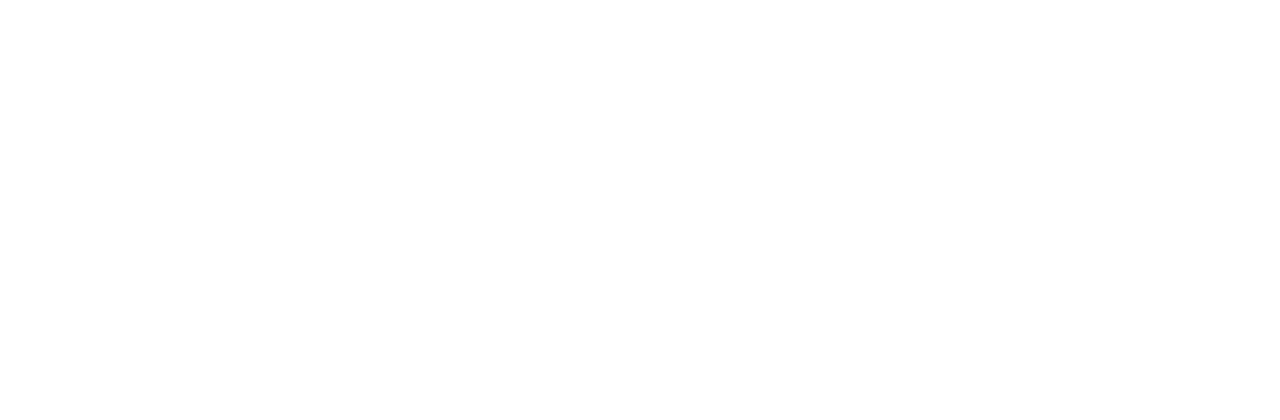
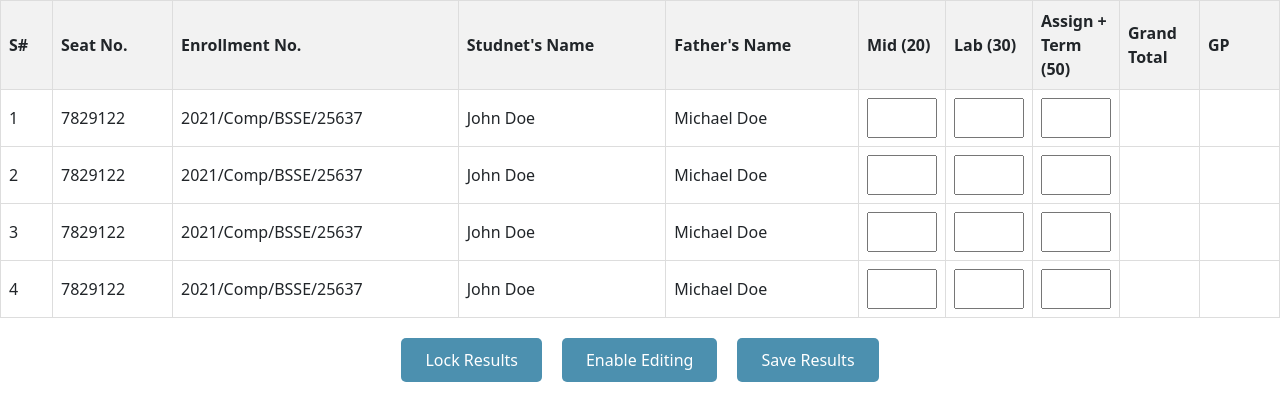
Before and after one commit to Kainat-Iqbal/fyp-website, a React (Create React App) app: page /student in a window 1280 px wide. Before the commit this address had no page. Shown: the top 420 px of the page. Built offline with nearby package versions, Linux system fonts and the light colour scheme.

Commit message:
Working on Result Creation Page

```diff
--- a/src/App.js
+++ b/src/App.js
@@ -7,6 +7,8 @@ import { BrowserRouter, Routes, Route } from 'react-router-dom';
 import SideBar from './Components/TeacherPanel/Sidebar';
 import Dashboard from './Components/TeacherPanel/Dashboard';
 import Courses from './Components/TeacherPanel/Courses';
+import CreateResult from './Components/TeacherPanel/CreateResult';
+import StudentTable from './Components/Utilities/StudentTable';
 
 
 function App() {
@@ -19,6 +21,9 @@ function App() {
           <Route path='/bar' element={<SideBar />} />
           <Route path='/courses' element={<Courses />} />
           <Route path='/teacher' element={<Dashboard />} />
+          <Route path='/student' element={<StudentTable />} />
+          <Route path='/createResult' element={<CreateResult />}
+          />
         </Routes>
       </BrowserRouter>
     </>
--- /dev/null
+++ b/src/Components/TeacherPanel/CreateResult/createResult.css
@@ -0,0 +1,30 @@
+
+#mainCR{
+    height: 100vh;
+    width: 100vw;
+    /* background-color: blue; */
+}
+
+#sidebarCR{
+    height: 9%;
+}
+#topCR{
+    height: 40%;
+    margin-left: 18vw;
+    /* background-color: yellow */;
+}
+#tophead{
+    height: 25%;
+    display: flex;
+    justify-content: center;
+   /*  background-color: bisque; */
+}
+#resultinfo{
+    height: 75%;
+    /* background-color: green; */
+}
+#bottomCR{
+    height: 51%;
+    margin-left: 18vw;
+   /*  background-color: red; */
+}
--- /dev/null
+++ b/src/Components/TeacherPanel/CreateResult/index.jsx
@@ -0,0 +1,31 @@
+import React from "react";
+import SideBar from "../Sidebar";
+import './createResult.css';
+import StudentTable from "../../Utilities/StudentTable";
+
+function CreateResult() {
+    return (
+        <>
+            <div id="mainCR">
+                <div id="sidebarCR">
+                    <SideBar />
+                </div>
+                <div id="topCR">
+                    <div id="tophead">
+                        <h1>Result Creation</h1>
+                    </div>
+
+                    <div id="resultinfo">
+
+                    </div>
+                </div>
+                <div id="bottomCR">
+                    <div id="resultTable">
+                        <StudentTable />
+                    </div>
+                </div>
+            </div>
+        </>
+    );
+}
+export default CreateResult;
--- a/src/Components/TeacherPanel/Sidebar/index.jsx
+++ b/src/Components/TeacherPanel/Sidebar/index.jsx
@@ -122,11 +122,11 @@ function SideBar() {
 
           <MenuItem icon={<School />}
             onClick={() => {
-            nav("/courses");
-          }}
+              nav("/courses");
+            }}
           >
             View Courses</MenuItem>
-            <MenuItem icon={<Grading />}>View Results</MenuItem>
+          <MenuItem icon={<Grading />}>View Results</MenuItem>
           <MenuItem icon={<Insights />}>View Insights</MenuItem>
 
           <MenuItem icon={<Notifications />}>Notifications</MenuItem>
--- a/src/Components/Utilities/CourseCard/index.jsx
+++ b/src/Components/Utilities/CourseCard/index.jsx
@@ -5,8 +5,11 @@ import CardContent from '@mui/material/CardContent';
 import CardMedia from '@mui/material/CardMedia';
 import Button from '@mui/material/Button';
 import Typography from '@mui/material/Typography';
-function CourseCard({image,name}){
-    return(
+import { useNavigate, Link } from "react-router-dom";
+
+function CourseCard({ image, name }) {
+    const nav = useNavigate();
+    return (
         <>
             <Card sx={{ width: 300 }} >
                 <CardMedia
@@ -19,12 +22,12 @@ function CourseCard({image,name}){
                     </Typography>
                 </CardContent>
                 <CardActions>
-                    <Button size="small">Create Result</Button>
+                    <Button size="small" onClick={()=>{nav("/createResult")}}>Create Result</Button>
                     <Button size="small">View Result</Button>
                 </CardActions>
 
             </Card>
-           </>
+        </>
     )
 }
 export default CourseCard;
--- /dev/null
+++ b/src/Components/Utilities/StudentTable/index.jsx
@@ -0,0 +1,170 @@
+import React, { useState, useEffect } from 'react';
+import "./table.css";
+
+const StudentTable = () => {
+  // State for dynamic marks
+  const [students, setStudents] = useState(() => {
+    const savedData = localStorage.getItem('students');
+    return savedData ? JSON.parse(savedData) : [
+      {
+        id: 1,
+        seatNo: '7829122',
+        enrollmentNo: '2021/Comp/BSSE/25637',
+        name: 'John Doe',
+        fatherName: 'Michael Doe',
+        midMarks: '',
+        terminalMarks: '',
+        labMarks: ''
+      },
+      {
+        id: 2,
+        seatNo: '7829122',
+        enrollmentNo: '2021/Comp/BSSE/25637',
+        name: 'John Doe',
+        fatherName: 'Michael Doe',
+        midMarks: '',
+        terminalMarks: '',
+        labMarks: ''
+      },
+      {
+        id: 3,
+        seatNo: '7829122',
+        enrollmentNo: '2021/Comp/BSSE/25637',
+        name: 'John Doe',
+        fatherName: 'Michael Doe',
+        midMarks: '',
+        terminalMarks: '',
+        labMarks: ''
+      },
+      {
+        id: 4,
+        seatNo: '7829122',
+        enrollmentNo: '2021/Comp/BSSE/25637',
+        name: 'John Doe',
+        fatherName: 'Michael Doe',
+        midMarks: '',
+        terminalMarks: '',
+        labMarks: ''
+      }
+    ];
+  });
+  useEffect(() => {
+    localStorage.setItem('students', JSON.stringify(students));
+  }, [students]);
+
+
+
+  // Function to handle input changes
+  const handleInputChange = (e, studentId, fieldName) => {
+    let { value } = e.target;
+    // Ensure marks are within the specified range
+    switch (fieldName) {
+      case 'midMarks':
+        value = Math.min(Math.max(parseInt(value), 0), 20).toString();
+        break;
+      case 'terminalMarks':
+        value = Math.min(Math.max(parseInt(value), 0), 50).toString();
+        break;
+      case 'labMarks':
+        value = Math.min(Math.max(parseInt(value), 0), 30).toString();
+        break;
+      default:
+        break;
+    }
+    setStudents(prevStudents => prevStudents.map(student =>
+      student.id === studentId ? { ...student, [fieldName]: value } : student
+    ));
+  };
+
+  // Function to calculate total marks
+  const calculateTotalMarks = (midMarks, terminalMarks, labMarks) => {
+    const mid = parseFloat(midMarks);
+    const terminal = parseFloat(terminalMarks);
+    const lab = parseFloat(labMarks);
+    return !isNaN(mid) && !isNaN(terminal) && !isNaN(lab) ? mid + terminal + lab : '';
+  };
+
+  // Function to calculate GPA
+  const calculateGPA = (totalMarks) => {
+    const marks = parseFloat(totalMarks);
+    if (marks >= 85) {
+      return '4.00';
+    } else if (marks >= 80) {
+      return '3.66';
+    } else if (marks >= 75) {
+      return '3.33';
+    } else if (marks >= 70) {
+      return '3.00';
+    } else if (marks >= 65) {
+      return '2.66';
+    } else if (marks >= 60) {
+      return '2.22';
+    }
+    else if (marks < 60) {
+      return '2.00';
+    } else {
+      return '';
+    }
+  };
+
+  const handleLockResult = () => {
+    // Disable editing of marks
+    const updatedStudents = students.map(student => ({
+      ...student,
+      isLocked: true
+    }));
+    setStudents(updatedStudents);
+  };
+  const handleEnableEditing = () => {
+    // Enable editing of marks
+    const updatedStudents = students.map(student => ({
+      ...student,
+      isLocked: false
+    }));
+    setStudents(updatedStudents);
+  };
+
+  return (
+    <div>
+      <table>
+        <thead>
+          <tr>
+            <th>S#</th>
+            <th>Seat No.</th>
+            <th>Enrollment No.</th>
+            <th className='name'>Studnet's Name</th>
+            <th className='name'>Father's Name</th>
+            <th className="marks">Mid (20)</th>
+            <th className="marks">Lab (30)</th>
+            <th className="marks">Assign + Term (50)</th>
+            <th className="marks">Grand Total</th>
+            <th className="marks">GP</th>
+          </tr>
+        </thead>
+        <tbody>
+          {students.map(student => (
+            <tr key={student.id}>
+              <td>{student.id}</td>
+              <td>{student.seatNo}</td>
+              <td>{student.enrollmentNo}</td>
+              <td>{student.name}</td>
+              <td>{student.fatherName}</td>
+              <td><input type="number" style={{ width: '70px' }} min="0" max="20" value={student.midMarks} onChange={(e) => handleInputChange(e, student.id, 'midMarks')} disabled={student.isLocked} /></td>
+              <td><input type="number" style={{ width: '70px' }} min="0" max="30" value={student.labMarks} onChange={(e) => handleInputChange(e, student.id, 'labMarks')} disabled={student.isLocked} /></td>
+              <td><input type="number" style={{ width: '70px' }} min="0" max="50" value={student.terminalMarks} onChange={(e) => handleInputChange(e, student.id, 'terminalMarks')} disabled={student.isLocked} /></td>
+              <td>{calculateTotalMarks(student.midMarks, student.terminalMarks, student.labMarks)}</td>
+              <td>{calculateGPA(calculateTotalMarks(student.midMarks, student.terminalMarks, student.labMarks))}</td>
+            </tr>
+          ))}
+        </tbody>
+      </table>
+      <div className="buttonContainer">
+        <button onClick={handleLockResult}>Lock Results</button>
+        <button onClick={handleEnableEditing}>Enable Editing</button>
+        <button onClick={() => localStorage.setItem('students', JSON.stringify(students))}>Save Results</button>
+      </div>
+    </div>
+  );
+};
+
+export default StudentTable;
--- /dev/null
+++ b/src/Components/Utilities/StudentTable/table.css
@@ -0,0 +1,52 @@
+table {
+  border-collapse: collapse;
+  width: 100%;
+}
+
+th,
+td {
+  border: 1px solid #dddddd;
+  text-align: left;
+  padding: 8px;
+}
+
+th {
+  background-color: #f2f2f2;
+}
+
+/*  tr:nth-child(even) {
+    background-color: #f2f2f2;
+  } */
+.marks {
+  width: 80px;
+}
+
+
+tr:hover {
+  background-color: #ddd;
+}
+
+.buttonContainer {
+  display: flex;
+  justify-content: center;
+  margin-bottom: 10px;
+  margin-top: 20px;
+  column-gap: 20px;
+}
+
+.buttonContainer button {
+  background-color: #4c90af;
+  border: none;
+  color: white;
+  padding: 10px 24px;
+  text-align: center;
+  text-decoration: none;
+  display: inline-block;
+  font-size: 16px;
+  border-radius: 5px;
+  cursor: pointer;
+}
+
+.buttonContainer button:hover {
+  background-color: #45a049;
+}
```
Also changed, not shown: src/Components/TeacherPanel/Courses/courseStyle.css (+21 -12 lines), src/Components/TeacherPanel/Courses/index.jsx (+22 -22 lines).
